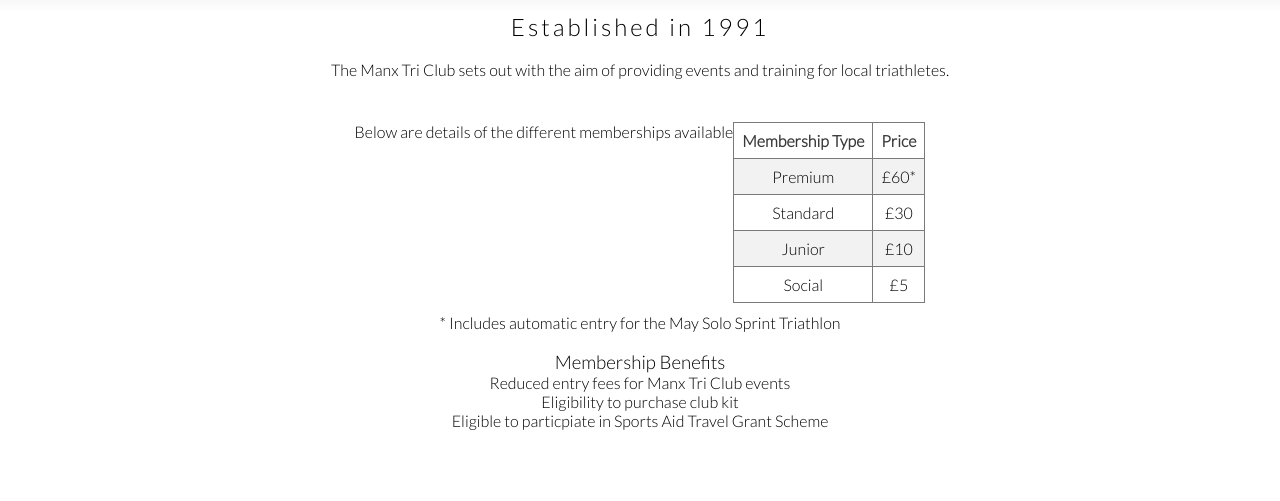
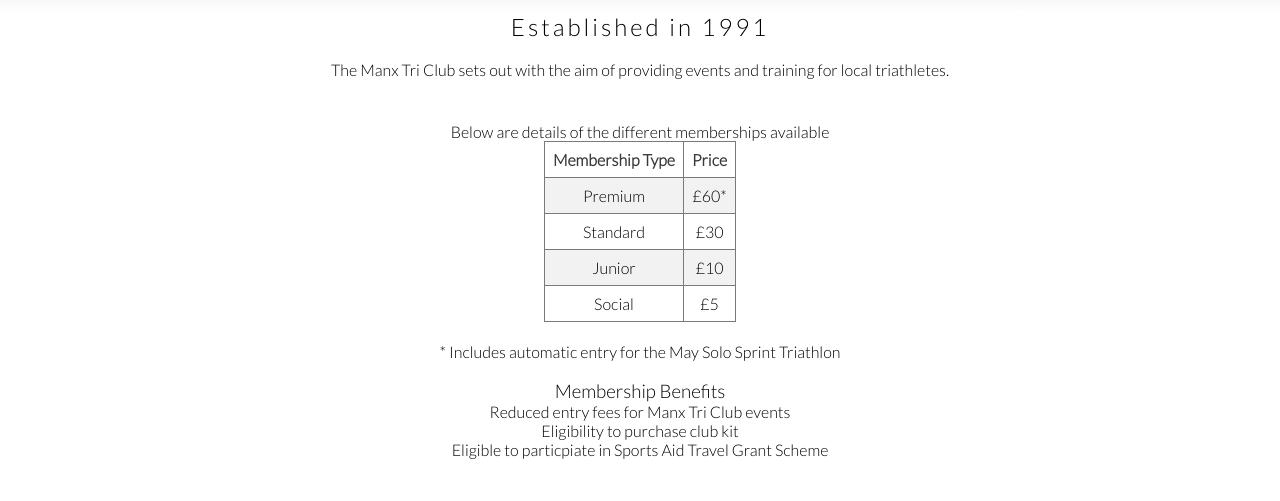
Before and after one commit to GaryCooper-pm/gc_first-project, a plain HTML site: page about.html in a window 1280 px wide. Shown: the part 292-793 px from the top of the page. Drawn offline with nearby package versions, Linux system fonts and the light colour scheme.

Commit message:
Add style to membership benefits

```diff
--- a/assets/css/style.css
+++ b/assets/css/style.css
@@ -134,13 +134,17 @@ table {
 /* membership table styling */
 
 #membership {
-    display: flex;
     justify-content: center;
     padding-bottom: 10px;
 }
 
 #membership-feature p {
     padding-bottom: 0;
+}
+
+#membership-options {
+    justify-content: center;
+    padding-bottom: 10px;
 }
 
 #membership-table {
```
